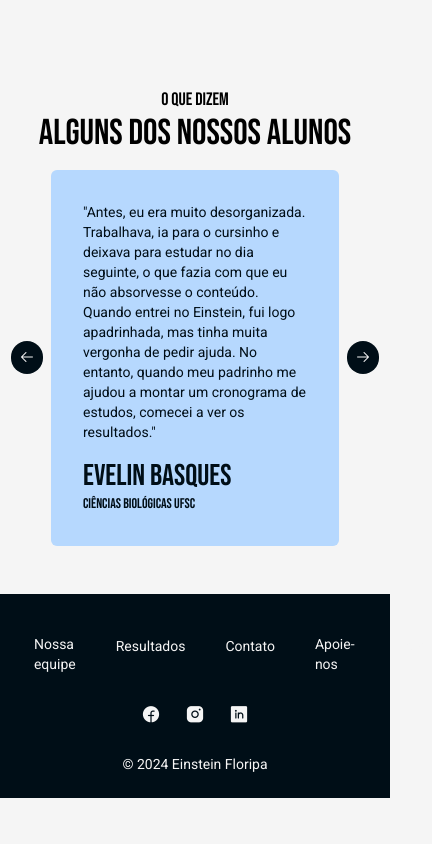
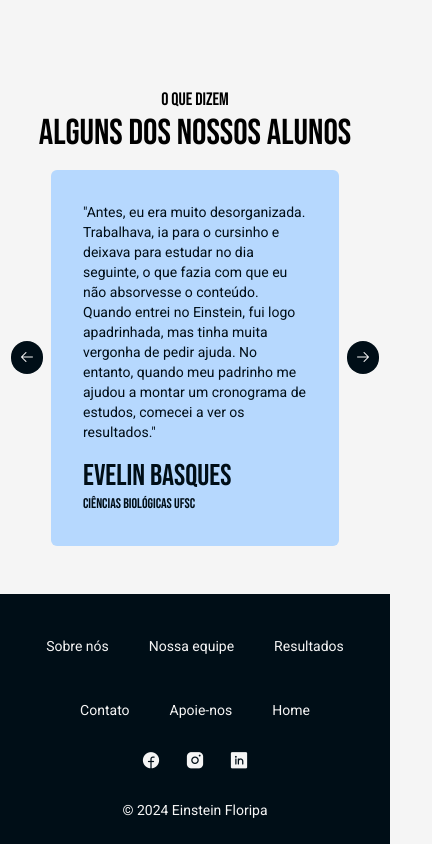
Before and after one commit to micapareddes/case-einstein, a website with bundled scripts: page src/pages/landingpage/index.html in a window 390 px wide. Shown: the part 2079-2923 px from the top of the page, 432 px wide, since content can reach past the window. Before the commit the page ends 2877 px from the top, so only its background shows below. Built offline with nearby package versions, Linux system fonts and the light colour scheme.

Commit message:
Arruma bug de UI

```diff
--- a/src/components/footer.js
+++ b/src/components/footer.js
@@ -32,8 +32,8 @@ export function Footer() {
     const copyright = document.createElement('span')
 
     footer.className = 'w-full bg-BLACK'
-    container.className = 'font-roboto w-full max-w-wrapper pt-10 pb-6 flex flex-col items-center justify-center gap-6'
-    pageNavList.className = 'flex flex-row gap-10'
+    container.className = 'font-roboto w-full max-w-wrapper px-8 pt-10 pb-6 flex flex-col items-center justify-center gap-6'
+    pageNavList.className = 'flex flex-row flex-wrap justify-center gap-10'
     socialsNavList.className = 'flex flex-row gap-6'
     copyright.textContent = '© 2024 Einstein Floripa'
     copyright.className = 'text-sm text-CREAM'
--- a/src/pages/landingpage/index.html
+++ b/src/pages/landingpage/index.html
@@ -35,7 +35,7 @@
                     <h1 class="title max-w-[911px]">
                         Junte-se a nós e transforme o futuro de aluno para aluno!
                     </h1>
-                    <div id="container-action-buttons-laptop" class="hidden lg:block absolute bottom-4 right-0 space-x-3.5"></div>
+                    <div id="container-action-buttons-laptop" class="hidden lg:flex absolute bottom-4 right-0 space-x-3.5"></div>
                 </div>
                 <h2
                     class="font-roboto text-base md:text-lg pr-5"
```
Also changed, not shown: src/styles/output.css.
